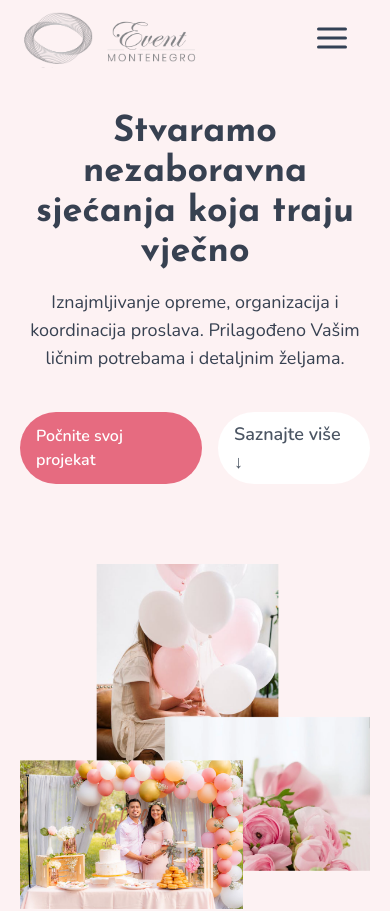
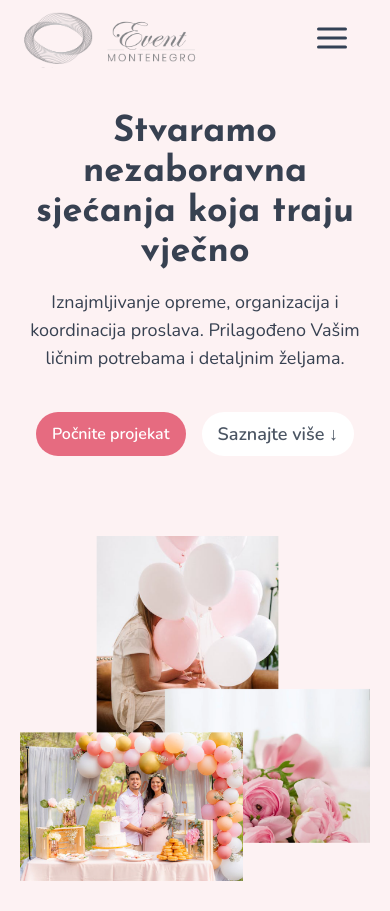
Before and after one commit to nemanjamalesija/eventmontenegro, a Next.js app: page / in a window 390 px wide. Shown: the top 911 px of the page. Built offline with nearby package versions, Linux system fonts and the light colour scheme.

Commit message:
Adjust responsive

```diff
--- a/src/app/sections/Balloons.tsx
+++ b/src/app/sections/Balloons.tsx
@@ -50,7 +50,7 @@ const Balloons: FC = () => {
   const [categoryIndex, setCategoryIndex] = useState(0);
   return (
     <section className='py-24 lg:px-10 bg-color-lightest border-t-2 border-b-2 border-white'>
-      <div className='mx-auto max-w-custom px-5 lg:px-0'>
+      <div className='mx-auto max-w-custom px-4 lg:px-0'>
         <div className='mb-8 lg:mb-12'>
           <h2
             className={clsx(
@@ -76,7 +76,7 @@ const Balloons: FC = () => {
                 <button
                   key={i}
                   className={cn(
-                    'active:scale-95 transition-all, duration-300 rounded-full inline-flex items-center justify-center font-semibold transition-color focus:outline-none focus:ring-8 focus:ring-ring-color-primary focus:ring-offset-2 cursor-pointer px-3 py-1 sm:py-3 sm:px-6 text-base sm:text-xl bg-color-accent-main hover:bg-color-shade-main text-white',
+                    'active:scale-95 transition-all, duration-300 rounded-full inline-flex items-center justify-center font-semibold transition-all focus:outline-none focus:ring-8 focus:ring-ring-color-primary focus:ring-offset-2 cursor-pointer px-2 py-1 sm:py-3 sm:px-6 text-base sm:text-xl bg-color-accent-main hover:bg-color-shade-main text-white',
                     { '-translate-y-2': i === categoryIndex }
                   )}
                   onClick={() => setCategoryIndex(i)}
--- a/src/app/sections/Hero.tsx
+++ b/src/app/sections/Hero.tsx
@@ -63,7 +63,7 @@ const Hero: FC = () => {
               href='#'
               className='px-4 py-2 sm:py-3 sm:px-6 sm:text-xl'
             >
-              Počnite svoj projekat
+              Počnite projekat
             </CustomLink>
             <CustomLink
               className='ghost flex items-center justify-center px-4 py-2 sm:py-3 sm:px-10  text-lg  sm:text-xl'
```
